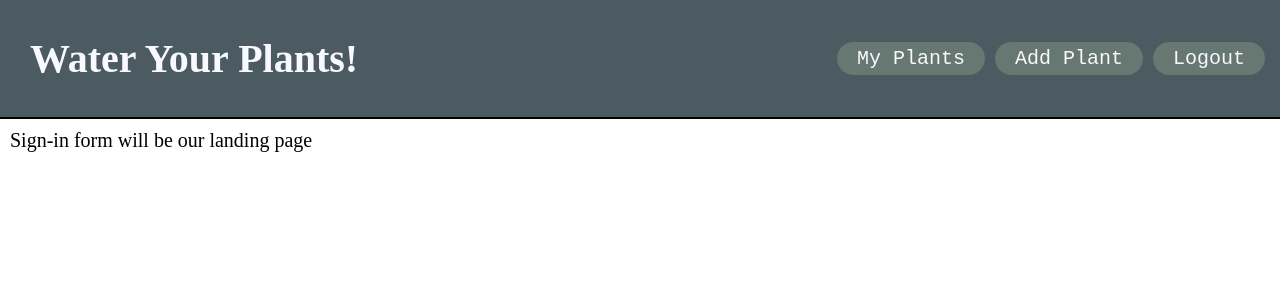
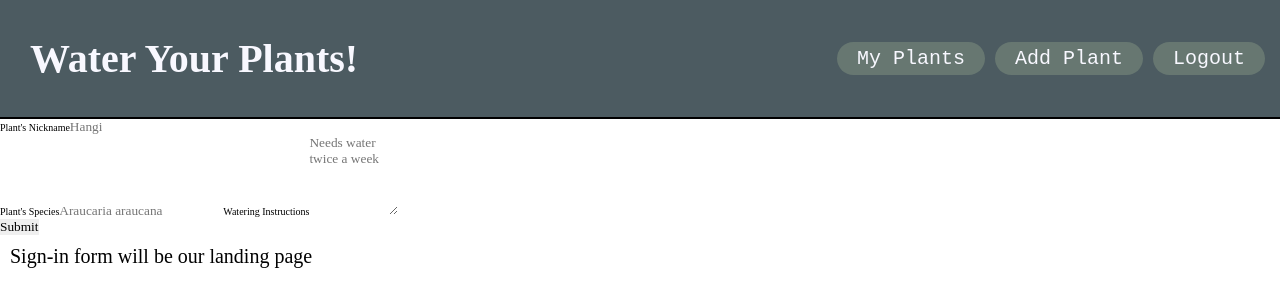
Before and after one commit to tdubs42/front-end, a React (Create React App) app in the folder plants/: page /add-plant in a window 1280 px wide. Shown: the top 306 px of the page. Built offline with nearby package versions, Linux system fonts and the light colour scheme.

Commit message:
Added .idea files to .gitignore: these are the files WebStorm creates Fixed Router closing tag in index.js: there was a misplaced / that was hindering render Data sets made, form structure fleshed out

```diff
--- a/plants/src/App.js
+++ b/plants/src/App.js
@@ -2,6 +2,7 @@ import React from 'react';
 import { Route, Switch } from 'react-router-dom';
 import Nav from './components/Nav';
 import './styles/App.css';
+import AddPlantForm from './components/AddPlantForm/AddPlantFormHelperFunctions.jsx'
 
 
 function App() {
@@ -19,7 +20,7 @@ function App() {
                     {/* my-plants */}
                 </Route>
                 <Route exact path='/add-plant'>
-                    {/* add-plant */}
+                    <AddPlantForm />
                 </Route>
             </Switch>
             <section className="App-body">
--- /dev/null
+++ b/plants/src/components/AddPlantForm/AddPlantForm.jsx
@@ -0,0 +1,58 @@
+// Remember your why
+import React from "react";
+
+const AddPlantForm = ( props ) => {
+    const { values, change, submit, disabled, errors } = props;
+    const onSubmit                                     = evt => {
+        evt.preventDefault(); // Stops default behavior of reloading browser window onClick
+        submit();
+    };
+
+    const onChange = evt => {
+        const { name, value, type, checked } = evt.target;
+        const valueToUse                     = value;
+
+        change( name, valueToUse );
+    };
+
+    return (
+        <form onSubmit={submit}>
+            <label>Plant's Nickname</label>
+            <input
+                type="text"
+                name="nickname"
+                placeholder='Hanging plant in living room'
+                value={values.nickname}
+                onChange={change}
+                required
+                size="2"
+            />
+            {errors.nickname.length < 2 && <p className="error">{errors.nickname}</p>}
+
+            <label>Plant's Species</label>
+            <input
+                type="text"
+                name="species"
+                placeholder='Araucaria araucana'
+                value={values.species}
+                onChange={change}
+            />
+
+            <label>Watering Instructions</label>
+            <textarea
+                name="h2oFrequency"
+                value={values.h2oFrequency}
+                placeholder='Needs water twice a week'
+                onChange={change}
+                rows="5"
+                cols="10"
+            />
+            {errors.h2oFrequency.length < 5 && <p className="error">{errors.h2oFrequency}</p>}
+
+            {/*<input type='reset' value='Clear Form' />*/}
+            <button>Submit</button>
+        </form>
+    );
+};
+
+export default AddPlantForm;
--- /dev/null
+++ b/plants/src/components/AddPlantForm/AddPlantFormHelperFunctions.jsx
@@ -0,0 +1,96 @@
+// Remember your why
+import React, { useEffect, useState } from "react";
+import axios                          from "axios";
+import * as Yup     from "yup";
+import AddPlantForm from "./AddPlantForm";
+
+import initialFormValues from "./data/initialFormValues";
+import initialFormErrors from "./data/initialFormErrors";
+import yupSchema from "./data/yupSchema";
+import { apiURL as API }    from "./data/apiURL";
+
+const AddPlantFormHelperFunctions = () => {
+    const initialPlant                = [];
+    const initialDisabled             = true;
+    const [plants, setPlants]         = useState( initialPlant );
+    const [formValues, setFormValues] = useState( initialFormValues );
+    const [formErrors, setFormErrors] = useState( initialFormErrors );
+    const [disabled, setDisabled]     = useState( initialDisabled );
+
+// axios GET request
+    const getPlants = () => {
+        axios
+            .get( API )
+            .then( res => {
+                setPlants( res.data );
+            } )
+            .catch( err => {
+                debugger
+            } );
+    };
+
+// axios POST request
+    const postNewPlant = () => {
+        axios
+            .post( API )
+            .then( res => {
+                console.log(res.data);
+                setPlants( [...plants, res.data] );
+            } )
+            .catch( err => {
+                debugger;
+            } );
+    };
+
+// Uses Yup for form validation
+    const inputChange = ( name, value ) => {
+        Yup
+            .reach( yupSchema, name )
+            .validate( value )
+            .then( valid => {
+                setFormErrors( {
+                                   ...formErrors,
+                                   [name]: "",
+                               } );
+            } )
+            .catch( err => {
+                setFormErrors( {
+                                   ...formErrors,
+                                   [name]: err.errors[0],
+                               } );
+            } );
+        setFormValues( { ...formValues, [name]: value } );
+    };
+
+// sets state for form submission
+    const formSubmit = () => {
+        const newPlant = {
+            nickname: formValues.nickname.trim(),
+            species: formValues.species.trim(),
+            h2oFrequency: formValues.h2oFrequency.trim(),
+        };
+
+        postNewPlant( newPlant );
+        setFormValues( initialFormValues );
+    };
+
+// toggles submit button disable depending on Yup validation
+    useEffect( () => {
+        yupSchema.isValid( formValues )
+                 .then( valid => {
+                     setDisabled( !valid );
+                 } );
+    }, [formValues] );
+
+    return (
+        <AddPlantForm
+            values={plants}
+            change={inputChange}
+            submit={formSubmit}
+            disabled={disabled}
+            errors={formErrors}
+        />
+    )
+};
+
+export default AddPlantFormHelperFunctions;
--- /dev/null
+++ b/plants/src/components/AddPlantForm/data/apiURL.js
@@ -0,0 +1,2 @@
+// Remember your why
+export const apiURL = 'https://reqres.in/';
--- /dev/null
+++ b/plants/src/components/AddPlantForm/data/initialFormErrors.js
@@ -0,0 +1,9 @@
+// Remember your why
+
+const initialFormErrors = {
+    nickname: "",
+    species: "",
+    h2oFrequency: "",
+};
+
+export default initialFormErrors;
--- /dev/null
+++ b/plants/src/components/AddPlantForm/data/initialFormValues.js
@@ -0,0 +1,8 @@
+// Remember your why
+const initialFormValues = {
+    nickname: "",
+    species: "",
+    h2oFrequency: "",
+};
+
+export default  initialFormValues;
--- /dev/null
+++ b/plants/src/components/AddPlantForm/data/yupSchema.js
@@ -0,0 +1,19 @@
+// Remember your why
+
+import * as Yup from "yup";
+
+const yupSchema = Yup.object().shape( {
+                                          nickname: Yup
+                                              .string()
+                                              .min( 2 )
+                                              .required( "Required" ),
+                                          species: Yup
+                                              .string()
+                                              .max( 200 ),
+                                          h2oFrequency: Yup
+                                              .string()
+                                              .min( 5 )
+                                              .required( "How often do we need to water this one?" ),
+                                      } );
+
+export default yupSchema;
--- a/plants/src/components/addPlantForm.js
+++ /dev/null
@@ -1 +0,0 @@
-// dont forget to do form validations with yup
```
